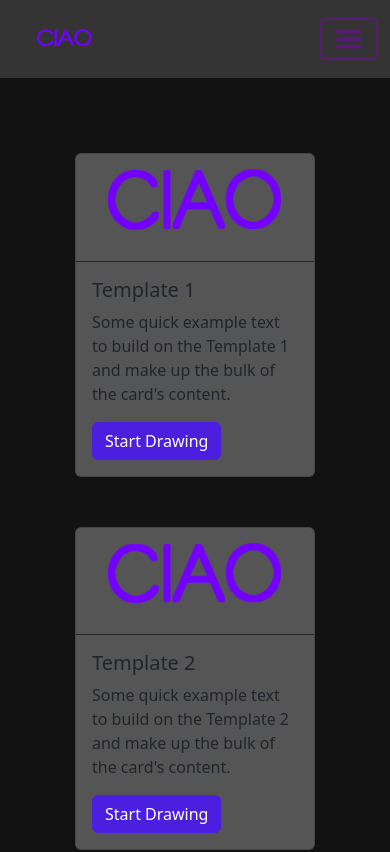
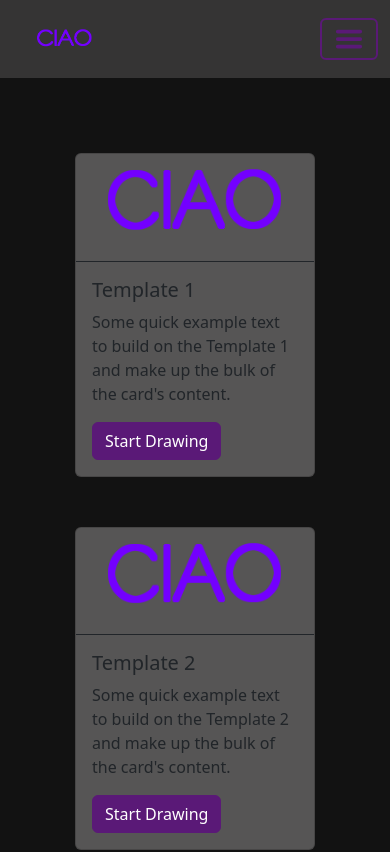
Before and after one commit to suwubham/ciao, a React (Create React App) app: page /template in a window 390 px wide. Shown: the top 852 px of the page. Built offline with nearby package versions, Linux system fonts and the light colour scheme.

Commit message:
responsive navbar and signin page

```diff
--- a/src/Components/Template.css
+++ b/src/Components/Template.css
@@ -23,12 +23,12 @@
 }
 
 .btn-custom {
-    background-color: rgb(76, 31, 224);
-    border: 1px solid rgb(76, 31, 224);
+    background-color: rgb(90, 25, 119);
+    border: 1px solid rgb(90, 25, 119);
 }
 
 .btn-custom:hover {
-    color: rgb(76, 31, 224);
+    color: rgb(90, 25, 119);
     background-color: rgb(86, 85, 85);
-    border: 1px solid rgb(76, 31, 224);
+    border: 1px solid rgb(90, 25, 119);
 }
```
